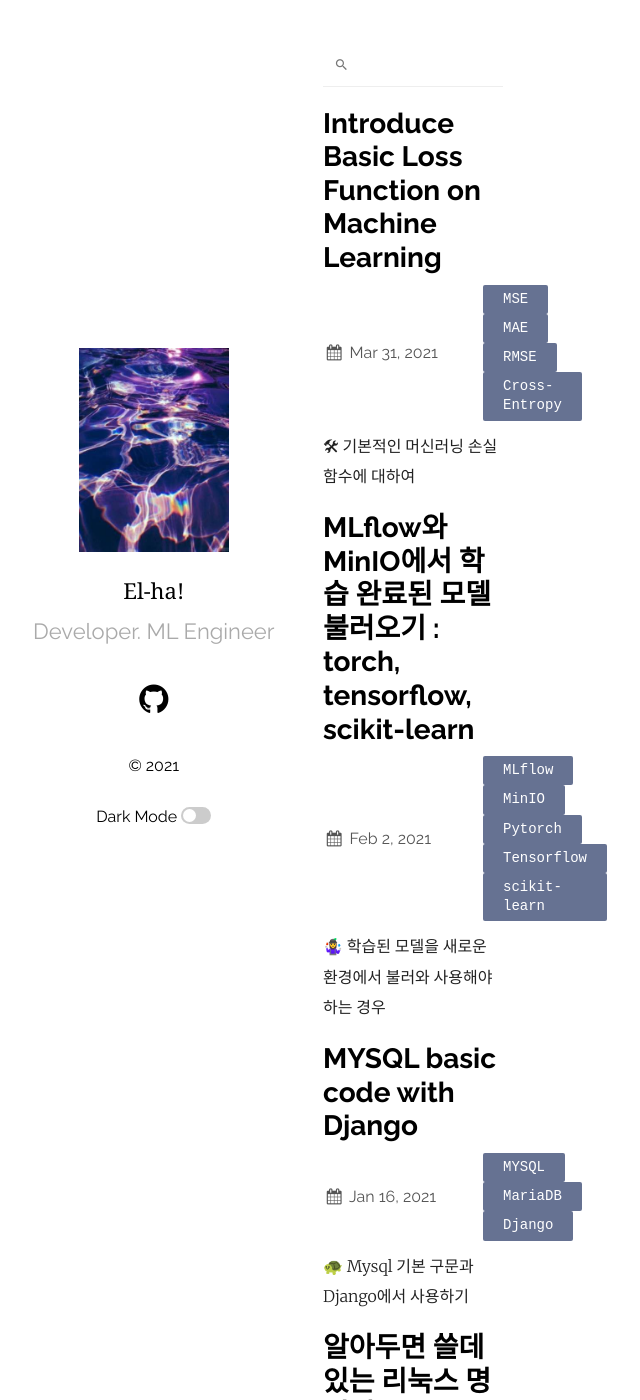
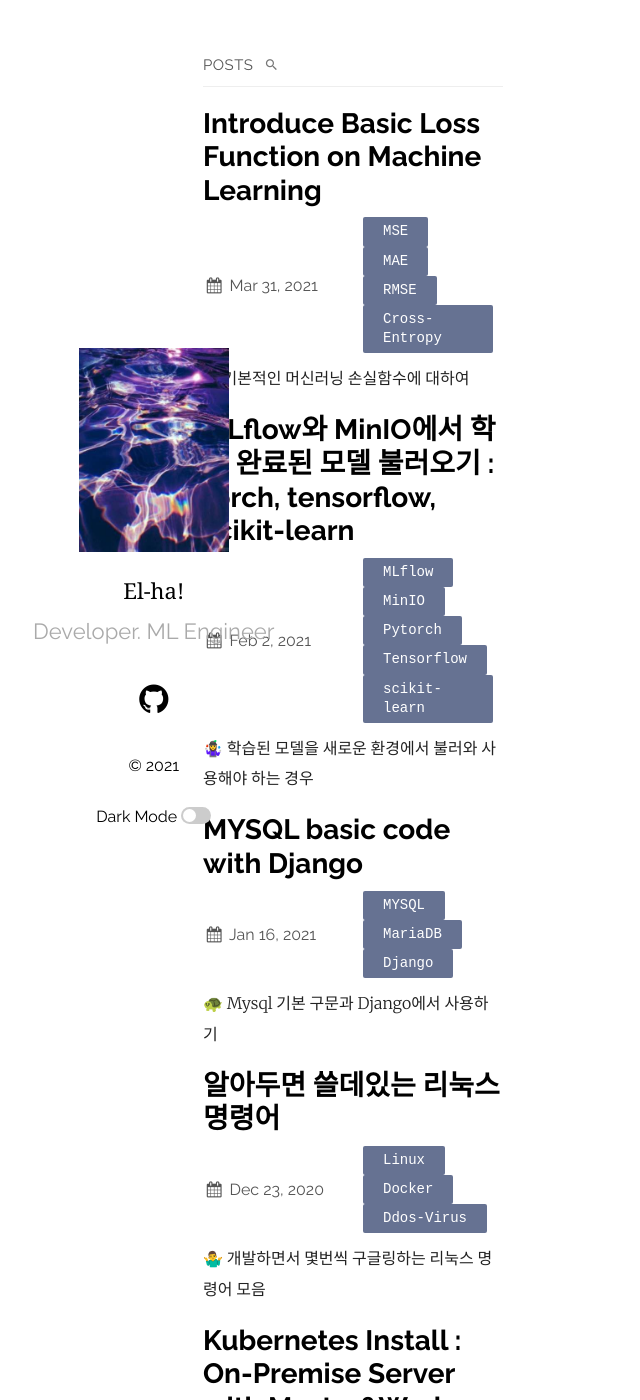
Before and after one commit to huhji-elha/huhji.github.io, a Jekyll site: the page built from index.md, in a window 1280 px wide and 1400 px high. Shown: the whole window, without its empty margins (42-682 px from the left). Built offline with Jekyll 4.4.1, drawn with Linux system fonts in a browser that asks for light colours; some web fonts are replaced.

Commit message:
change leftWidth 220 to 100

```diff
--- a/_sass/plain.scss
+++ b/_sass/plain.scss
@@ -6,7 +6,7 @@ $linkColor: #926AA6;
 $mobileW: 768px;
 $smallMobileW: 480px;
 $bigScreenW: 1200px;
-$leftWidth: 220px;
+$leftWidth: 100px;
 
 *,
 *:before,
```
